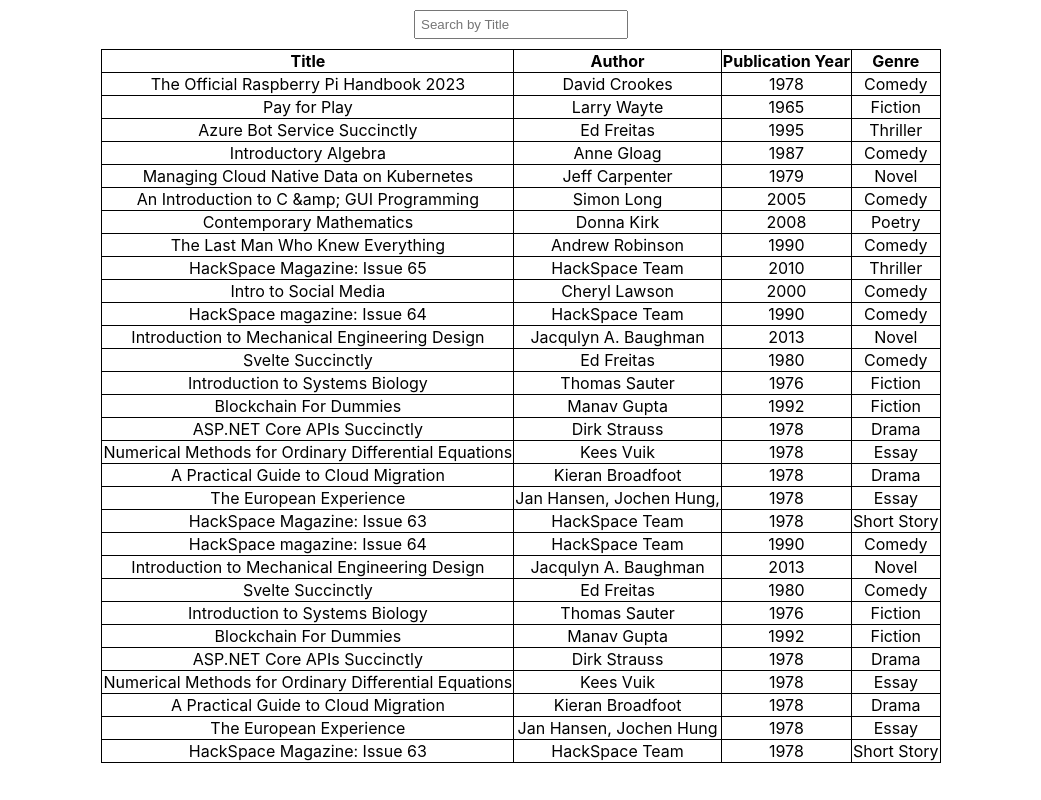
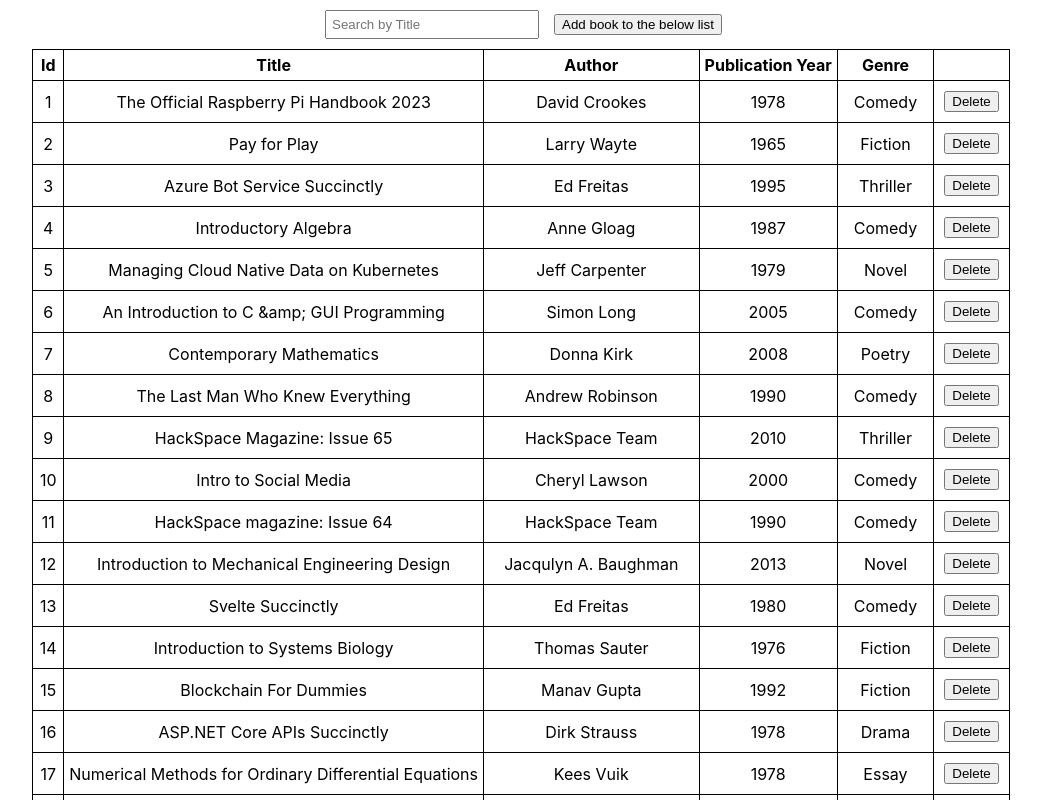
Before and after one commit to sundar38/Managing_books_assignment, a React (Create React App) app: page /dashboard in a window 1280 px wide. Shown: the top 800 px of the page, without its empty margins (119-1160 px from the left). Built offline with nearby package versions, Linux system fonts and the light colour scheme.

Commit message:
implemented sorting and deletion of data

```diff
--- a/src/Bookslist.js
+++ b/src/Bookslist.js
@@ -18,76 +18,76 @@
         "id": 6, "title": "An Introduction to C &amp; GUI Programming", "author": "Simon Long", "publication_year": 2005, "genre": "Comedy",
     },
     {
-        "id": "7", "title": "Contemporary Mathematics", "author": "Donna Kirk", "publication_year": 2008, "genre": "Poetry",
+        "id": 7, "title": "Contemporary Mathematics", "author": "Donna Kirk", "publication_year": 2008, "genre": "Poetry",
     },
     {
-        "id": "8", "title": "The Last Man Who Knew Everything", "author": "Andrew Robinson", "publication_year": 1990, "genre": "Comedy",
+        "id": 8, "title": "The Last Man Who Knew Everything", "author": "Andrew Robinson", "publication_year": 1990, "genre": "Comedy",
     },
     {
-        "id": "9", "title": "HackSpace Magazine: Issue 65", "author": "HackSpace Team", "publication_year": 2010, "genre": "Thriller",
+        "id": 9, "title": "HackSpace Magazine: Issue 65", "author": "HackSpace Team", "publication_year": 2010, "genre": "Thriller",
     },
     {
-        "id": "10", "title": "Intro to Social Media", "author": "Cheryl Lawson", "publication_year": 2000, "genre": "Comedy",
+        "id":10, "title": "Intro to Social Media", "author": "Cheryl Lawson", "publication_year": 2000, "genre": "Comedy",
     },
     {
-        "id": "11", "title": "HackSpace magazine: Issue 64", "author": "HackSpace Team", "publication_year": 1990, "genre": "Comedy",
+        "id": 11, "title": "HackSpace magazine: Issue 64", "author": "HackSpace Team", "publication_year": 1990, "genre": "Comedy",
     },
     {
-        "id": "12", "title": "Introduction to Mechanical Engineering Design", "author": "Jacqulyn A. Baughman", "publication_year": 2013, "genre": "Novel",
+        "id": 12, "title": "Introduction to Mechanical Engineering Design", "author": "Jacqulyn A. Baughman", "publication_year": 2013, "genre": "Novel",
     },
     {
-        "id": "13", "title": "Svelte Succinctly", "author": "Ed Freitas", "publication_year": 1980, "genre": "Comedy",
+        "id": 13, "title": "Svelte Succinctly", "author": "Ed Freitas", "publication_year": 1980, "genre": "Comedy",
     },
     {
-        "id": "14", "title": "Introduction to Systems Biology", "author": "Thomas Sauter", "publication_year": 1976, "genre": "Fiction",
+        "id": 14, "title": "Introduction to Systems Biology", "author": "Thomas Sauter", "publication_year": 1976, "genre": "Fiction",
     },
     {
-        "id": "15", "title": "Blockchain For Dummies", "author": "Manav Gupta", "publication_year": 1992, "genre": "Fiction",
+        "id": 15, "title": "Blockchain For Dummies", "author": "Manav Gupta", "publication_year": 1992, "genre": "Fiction",
     },
     {
-        "id": "16", "title": "ASP.NET Core APIs Succinctly", "author": "Dirk Strauss", "publication_year": 1978, "genre": "Drama",
+        "id": 16, "title": "ASP.NET Core APIs Succinctly", "author": "Dirk Strauss", "publication_year": 1978, "genre": "Drama",
     },
     {
-        "id": "17", "title": "Numerical Methods for Ordinary Differential Equations", "author": "Kees Vuik", "publication_year": 1978, "genre": "Essay",
+        "id": 17, "title": "Numerical Methods for Ordinary Differential Equations", "author": "Kees Vuik", "publication_year": 1978, "genre": "Essay",
     },
     {
-        "id": "18", "title": "A Practical Guide to Cloud Migration", "author": "Kieran Broadfoot", "publication_year": 1978, "genre": "Drama",
+        "id": 18, "title": "A Practical Guide to Cloud Migration", "author": "Kieran Broadfoot", "publication_year": 1978, "genre": "Drama",
     },
     {
-        "id": "19", "title": "The European Experience", "author": "Jan Hansen, Jochen Hung,", "publication_year": 1978, "genre": "Essay",
+        "id": 19, "title": "The European Experience", "author": "Jan Hansen, Jochen Hung,", "publication_year": 1978, "genre": "Essay",
     },
     {
-        "id": "20", "title": "HackSpace Magazine: Issue 63", "author": "HackSpace Team", "publication_year": 1978, "genre": "Short Story",
+        "id": 20, "title": "HackSpace Magazine: Issue 63", "author": "HackSpace Team", "publication_year": 1978, "genre": "Short Story",
     },
     {
-        "id": "21", "title": "HackSpace magazine: Issue 64", "author": "HackSpace Team", "publication_year": 1990, "genre": "Comedy",
+        "id": 21, "title": "HackSpace magazine: Issue 64", "author": "HackSpace Team", "publication_year": 1990, "genre": "Comedy",
     },
     {
-        "id": "22", "title": "Introduction to Mechanical Engineering Design", "author": "Jacqulyn A. Baughman", "publication_year": 2013, "genre": "Novel",
+        "id": 22, "title": "Introduction to Mechanical Engineering Design", "author": "Jacqulyn A. Baughman", "publication_year": 2013, "genre": "Novel",
     },
     {
-        "id": "23", "title": "Svelte Succinctly", "author": "Ed Freitas", "publication_year": 1980, "genre": "Comedy",
+        "id": 23, "title": "Svelte Succinctly", "author": "Ed Freitas", "publication_year": 1980, "genre": "Comedy",
     },
     {
-        "id": "24", "title": "Introduction to Systems Biology", "author": "Thomas Sauter", "publication_year": 1976, "genre": "Fiction",
+        "id": 24, "title": "Introduction to Systems Biology", "author": "Thomas Sauter", "publication_year": 1976, "genre": "Fiction",
     },
     {
-        "id": "25", "title": "Blockchain For Dummies", "author": "Manav Gupta", "publication_year": 1992, "genre": "Fiction",
+        "id": 25, "title": "Blockchain For Dummies", "author": "Manav Gupta", "publication_year": 1992, "genre": "Fiction",
     },
     {
-        "id": "26", "title": "ASP.NET Core APIs Succinctly", "author": "Dirk Strauss", "publication_year": 1978, "genre": "Drama",
+        "id": 26, "title": "ASP.NET Core APIs Succinctly", "author": "Dirk Strauss", "publication_year": 1978, "genre": "Drama",
     },
     {
-        "id": "27", "title": "Numerical Methods for Ordinary Differential Equations", "author": "Kees Vuik", "publication_year": 1978, "genre": "Essay",
+        "id": 27, "title": "Numerical Methods for Ordinary Differential Equations", "author": "Kees Vuik", "publication_year": 1978, "genre": "Essay",
     },
     {
-        "id": "28", "title": "A Practical Guide to Cloud Migration", "author": "Kieran Broadfoot", "publication_year": 1978, "genre": "Drama",
+        "id": 28, "title": "A Practical Guide to Cloud Migration", "author": "Kieran Broadfoot", "publication_year": 1978, "genre": "Drama",
     },
     {
-        "id": "29", "title": "The European Experience", "author": "Jan Hansen, Jochen Hung ", "publication_year": 1978, "genre": "Essay",
+        "id": 29, "title": "The European Experience", "author": "Jan Hansen, Jochen Hung ", "publication_year": 1978, "genre": "Essay",
     },
     {
-        "id": "30", "title": "HackSpace Magazine: Issue 63", "author": "HackSpace Team", "publication_year": 1978, "genre": "Short Story",
+        "id": 30, "title": "HackSpace Magazine: Issue 63", "author": "HackSpace Team", "publication_year": 1978, "genre": "Short Story",
     }
 ]
 export default bookslist
--- a/src/Dashboard.js
+++ b/src/Dashboard.js
@@ -4,23 +4,30 @@
     const [books, setBooks]= useState(bookslist)
     const [order,setOrder] = useState("ASC")
     const [search, setSearch]= useState("")
+    const [form, setForm]= useState(false)
+    const [bookdetails, setBookdetails] = useState({
+        title: "",
+        author: "",
+        pub_year:0 ,
+        genre: ""
+      })
     function sorting(param){
         if(order=="ASC"){
             if(param=="publication_year"){
-                var finaldata=[...bookslist].sort((book1, book2)=> book1[param]< book2[param]? -1:1)
+                var finaldata=[...books].sort((book1, book2)=> book1[param]< book2[param]? -1:1)
             }
             else{
-            var finaldata=[...bookslist].sort((book1, book2)=> book1[param].toLowerCase()< book2[param].toLowerCase()? -1:1)
+            var finaldata=[...books].sort((book1, book2)=> book1[param].toLowerCase()< book2[param].toLowerCase()? -1:1)
             }
             setBooks(finaldata)
             setOrder("DSC")
         }
         if(order=="DSC"){
             if(param=="publication_year"){
-                var finaldata=[...bookslist].sort((book1, book2)=> book1[param]> book2[param]? -1:1)
+                var finaldata=[...books].sort((book1, book2)=> book1[param]> book2[param]? -1:1)
             }
             else{
-            var finaldata=[...bookslist].sort((book1, book2)=> book1[param].toLowerCase()> book2[param].toLowerCase()? -1:1)
+            var finaldata=[...books].sort((book1, book2)=> book1[param].toLowerCase()> book2[param].toLowerCase()? -1:1)
             }
             setBooks(finaldata)
             setOrder("ASC")
@@ -33,18 +40,50 @@
         console.log(filteredlist);
         setBooks(filteredlist)
     }
+    var dupbooklist=bookslist
+    function deletedata(index, id){
+        console.log(index)
+        console.log("id is", id)
+        var finallist=dupbooklist.filter(eachbook=>eachbook.id!==id )
+        dupbooklist=finallist
+        setBooks(finallist)
+    }
+    const handleChange = e => {
+        setBookdetails({
+          ...bookdetails,
+          [e.target.name]: e.target.value,
+        })
+      }
+    function addformdata(){
+
+        let obj={
+                "id": bookslist.length+1, "title": bookdetails.title, "author": bookdetails.author, "publication_year": bookdetails.author, "genre": bookdetails.genre,
+            }
+        console.log(obj);
+        var bookslistafteradd=[...books, obj]
+        setBooks(bookslistafteradd)
+    }
+
 
   return (
     <div>
-            <input type= "text" className='searching' placeholder='Search by Title' onChange={
-                // setSearch(e.target.value)
-                // // const bookdata= [...bookslist].contains()
-                // setBooks([...bookslist].filter(book=>search?book.title.includes(search):book))
-                handlesearch
-                }></input>
+            <input type= "text" className='searching' placeholder='Search by Title' onChange={handlesearch}></input>
+            <button onClick={()=>setForm(true)}>Add book to the below list</button>
+
+            {
+                form?<div>
+                    <input type='text' placeholder='Enter the title of book'name='title' value={bookdetails.title} onChange={handleChange}></input>
+                    <input type='text' placeholder='Enter the Author of book'name='author' value={bookdetails.author} onChange={handleChange}></input>
+                    <input type='number' placeholder='Enter the Publication Year' name='pub_year' value={bookdetails.pub_year} onChange={handleChange}></input>
+                    <input type='text' placeholder='Enter the Genre of book' name='genre' value={bookdetails.genre}  onChange={handleChange}></input>
+                    <button onClick={addformdata}>Submit</button>
+                </div>:
+                <div></div>
+            }
             <table>
                 <thead>
                 <tr>
+                    <th>Id</th>
                     <th onClick={()=> sorting("title")}>Title</th>
                     <th onClick={()=> sorting("author")}>Author</th>
                     <th onClick={()=> sorting("publication_year")}>Publication Year</th>
@@ -52,15 +91,17 @@
                 </tr>
                 </thead>
                 <tbody>
-                {books.map(book=>
+                {books.map((book, index)=>
 
-                <tr key={book.id}>
+                <tr key={index}>
+                    <td>{book.id}</td>
                     <td>{book.title}</td>
                     <td>{book.author}</td>
                     <td>{book.publication_year}</td>
                     <td>{book.genre}</td>
+                    <td><button onClick={()=>{ deletedata(index, book.id)}}>Delete</button></td>
+                </tr>
 
-                </tr>
                 )}
                 </tbody>
 
--- a/src/index.css
+++ b/src/index.css
@@ -23,6 +23,10 @@
 table, tr,th, td{
   border: 1px solid black;
   border-collapse: collapse;
+  padding: 5px;
+}
+button{
+  margin: 5px;
 }
 table{
   margin: auto;
```
